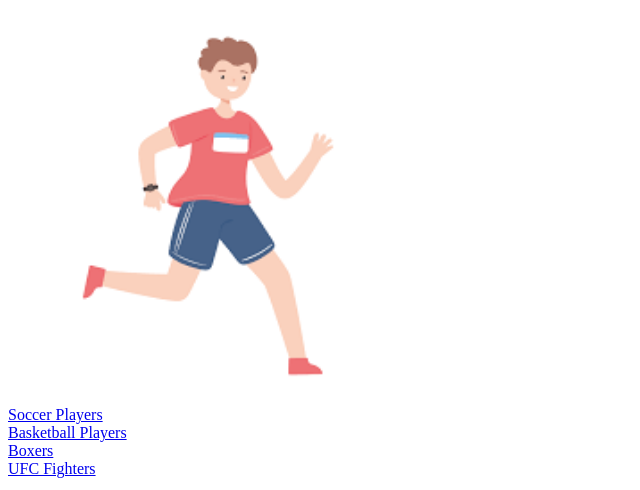
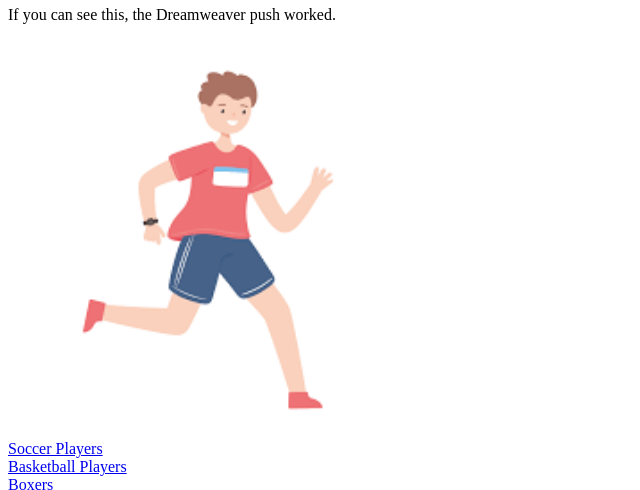
Before and after one commit to DennisFrim1/DennisFrim1old.github.io, a plain HTML site: page index.html in a window 1280 px wide. Shown: the part 60-550 px from the top of the page, without its empty margins (0-640 px from the left). Drawn offline with Linux system fonts and the light colour scheme.

Commit message:
DW Push 1

```diff
--- a/index.html
+++ b/index.html
@@ -3,6 +3,8 @@
   <head>
 
     <title>Restaurant Menu Example</title>
+
+	 <p>If you can see this, the Dreamweaver push worked.</p>
 
   </head>
 
```
